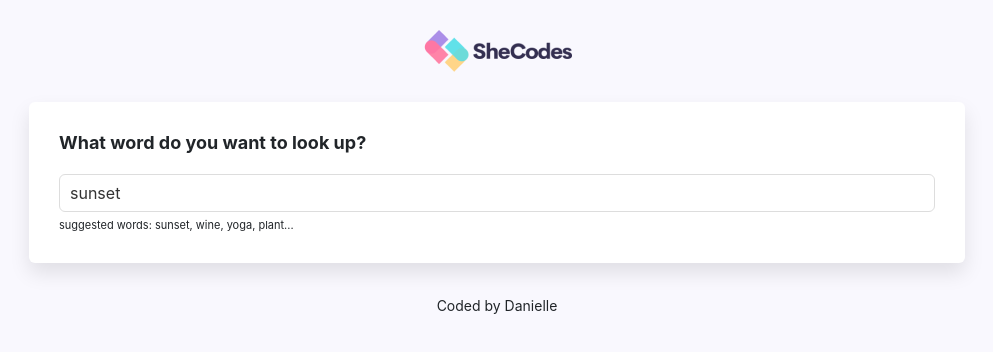
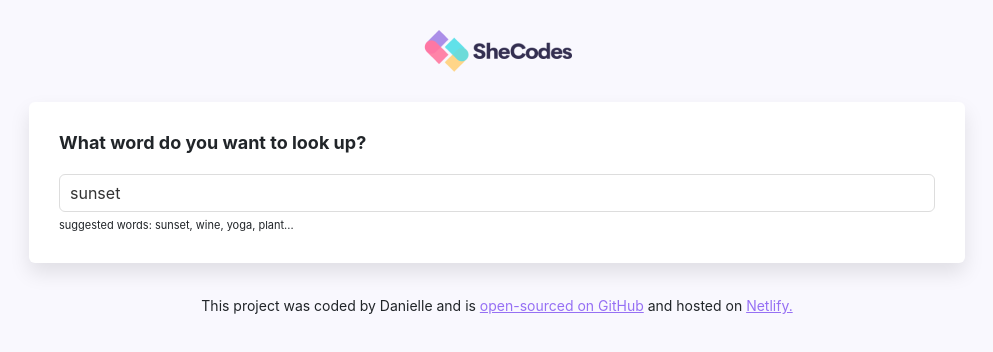
Before and after one commit to d-joyy/dictionary-project, a React (Create React App) app: page / in a window 1280 px wide. Shown: the top 352 px of the page, without its empty margins (143-1136 px from the left). Built offline with nearby package versions, Linux system fonts and the light colour scheme; no server answers.

Commit message:
Update App.js

```diff
--- a/src/App.js
+++ b/src/App.js
@@ -13,7 +13,26 @@ export default function App() {
           <Dictionary defaultKeyword="sunset" />
         </main>
         <footer className="App-footer">
-          <small>Coded by Danielle</small>
+          <small>
+            This project was coded by Danielle and is{" "}
+            <a
+              href="https://github.com/d-joyy/dictionary-project"
+              target="_blank"
+              rel="noopener noreferrer"
+              class="open-source-code"
+            >
+              open-sourced on GitHub
+            </a>{" "}
+            and hosted on{" "}
+            <a
+              href="https://practical-shockley-5dc54f.netlify.app"
+              target="_blank"
+              rel="noopener noreferrer"
+              class="hosted"
+            >
+              Netlify.
+            </a>
+          </small>
         </footer>
       </div>
     </div>
```
